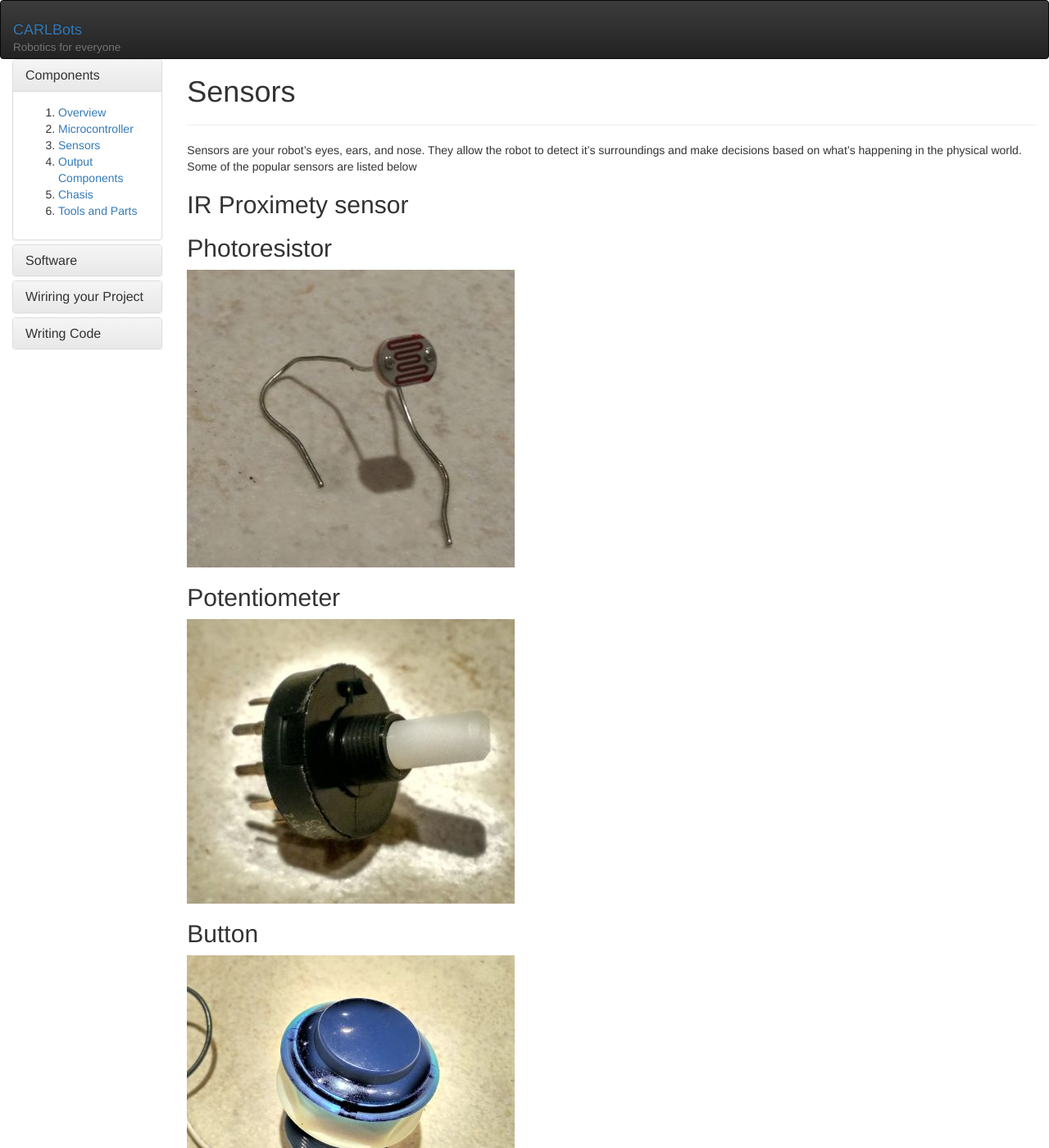
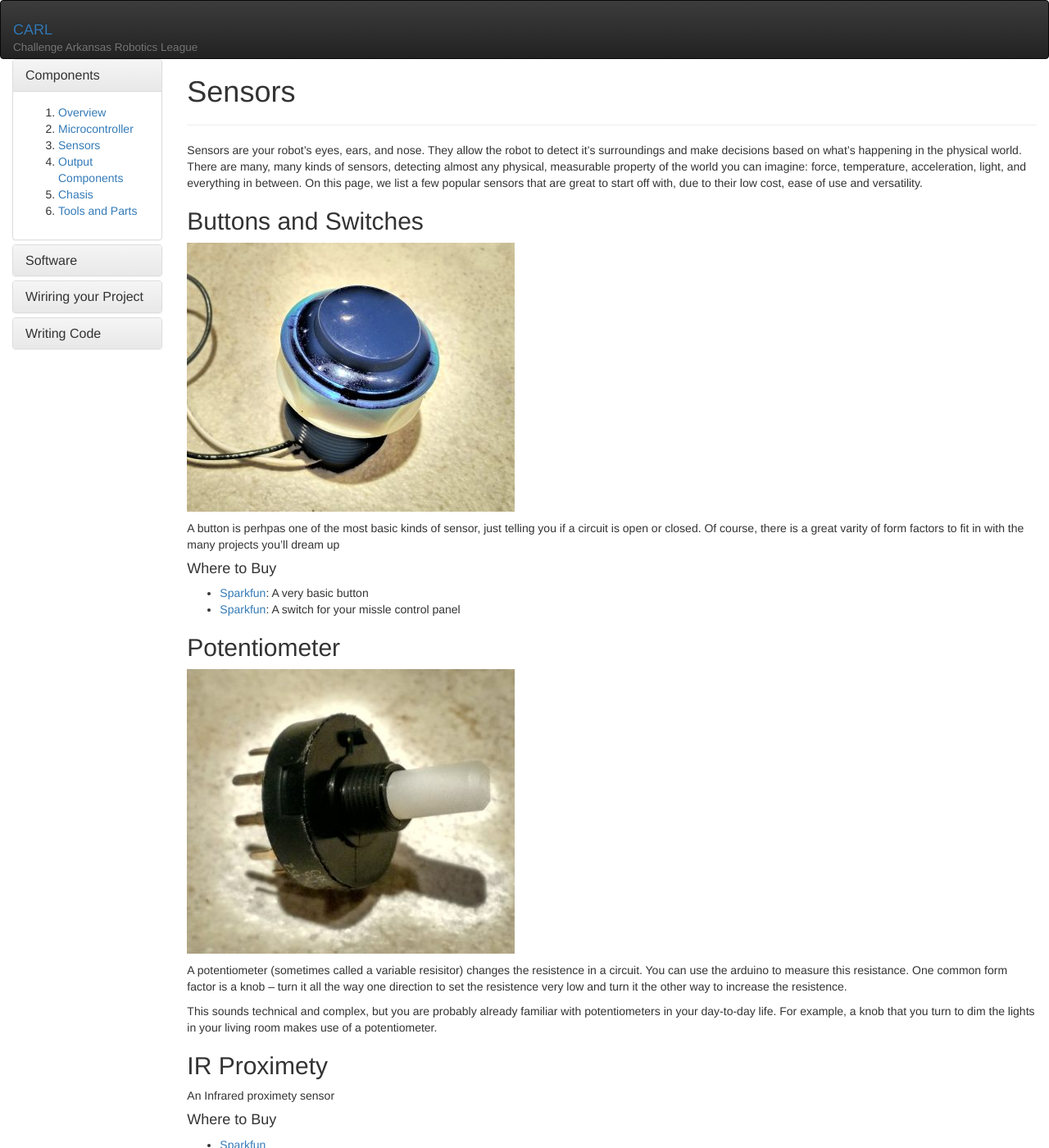
Before and after one commit to arinnovationhub/Carlbot, a Jekyll site: the page built from _posts/2015-02-23-components-sensors.md, in a window 1280 px wide and 1400 px high. Shown: the whole window at 82% size. Built offline with Jekyll 4.4.1, drawn with Linux system fonts in a browser that asks for light colours; nearby versions of some CDN libraries.

Commit message:
updated sensors page

```diff
--- a/_config.yml
+++ b/_config.yml
@@ -1,5 +1,5 @@
-title: 'CARLBots'
-subtitle: 'Robotics for everyone'
+title: 'CARL'
+subtitle: 'Challenge Arkansas Robotics League'
 baseurl: '/Carlbot'
 sections:
   getstarted:
--- a/_posts/2015-02-23-components-sensors.md
+++ b/_posts/2015-02-23-components-sensors.md
@@ -11,16 +11,30 @@ post_category: "getstarted"
 # Sensors
 - - -
 
-Sensors are your robot's eyes, ears, and nose. They allow the robot to detect it's surroundings and make decisions based on what's happening in the physical world. Some of the popular sensors are listed below
+Sensors are your robot's eyes, ears, and nose. They allow the robot to detect it's surroundings and make decisions based on what's happening in the physical world. There are many, many kinds of sensors, detecting almost any physical, measurable property of the world you can imagine: force, temperature, acceleration, light, and everything in between. On this page, we list a few popular sensors that are great to start off with, due to their low cost, ease of use and versatility.
 
+## Buttons and Switches
+![Button]({{ site.baseurl }}/assets/images/started/started-button.jpg)
 
-## IR Proximety sensor
+A button is perhpas one of the most basic kinds of sensor, just telling you if a circuit is open or closed. Of course, there is a great varity of form factors to fit in with the many projects you'll dream up
 
-## Photoresistor
-![Photoresistor]({{ site.baseurl }}/assets/images/started/started-photoresistor.jpg)
+#### Where to Buy
+* [Sparkfun](https://www.sparkfun.com/products/9190): A very basic button
+* [Sparkfun](https://www.sparkfun.com/products/11310): A switch for your missle control panel
 
 ## Potentiometer
 ![Potentiometer]({{ site.baseurl }}/assets/images/started/started-potentiometer.jpg)
 
-## Button
-![Button]({{ site.baseurl }}/assets/images/started/started-button.jpg)
+A potentiometer (sometimes called a variable resisitor) changes the resistence in a circuit. You can use the arduino to measure this resistance. One common form factor is a knob -- turn it all the way one direction to set the resistence very low and turn it the other way to increase the resistence.
+
+This sounds technical and complex, but you are probably already familiar with potentiometers in your day-to-day life. For example, a knob that you turn to dim the lights in your living room makes use of a potentiometer.
+
+## IR Proximety
+
+An Infrared  proximety sensor
+
+#### Where to Buy
+* [Sparkfun](https://www.sparkfun.com/products/242)
+
+## Photoresistor
+![Photoresistor]({{ site.baseurl }}/assets/images/started/started-photoresistor.jpg)
```
